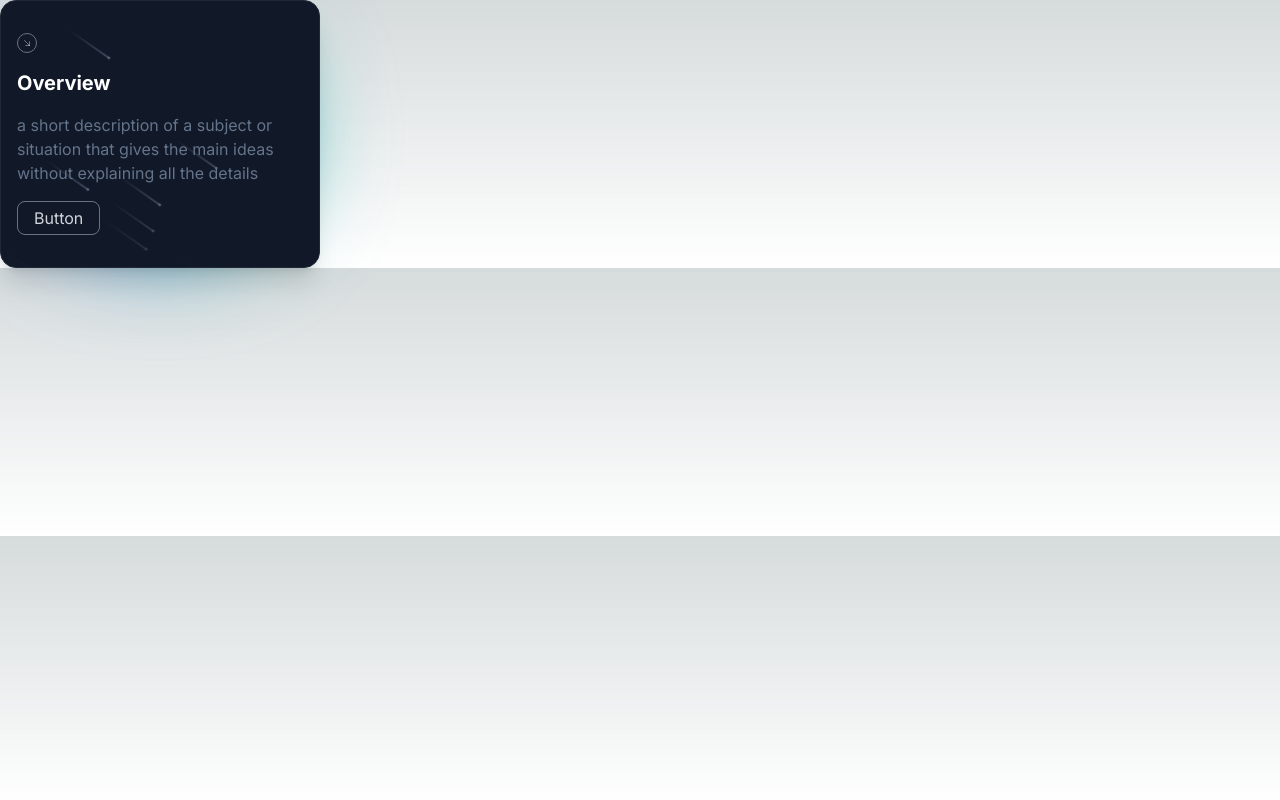
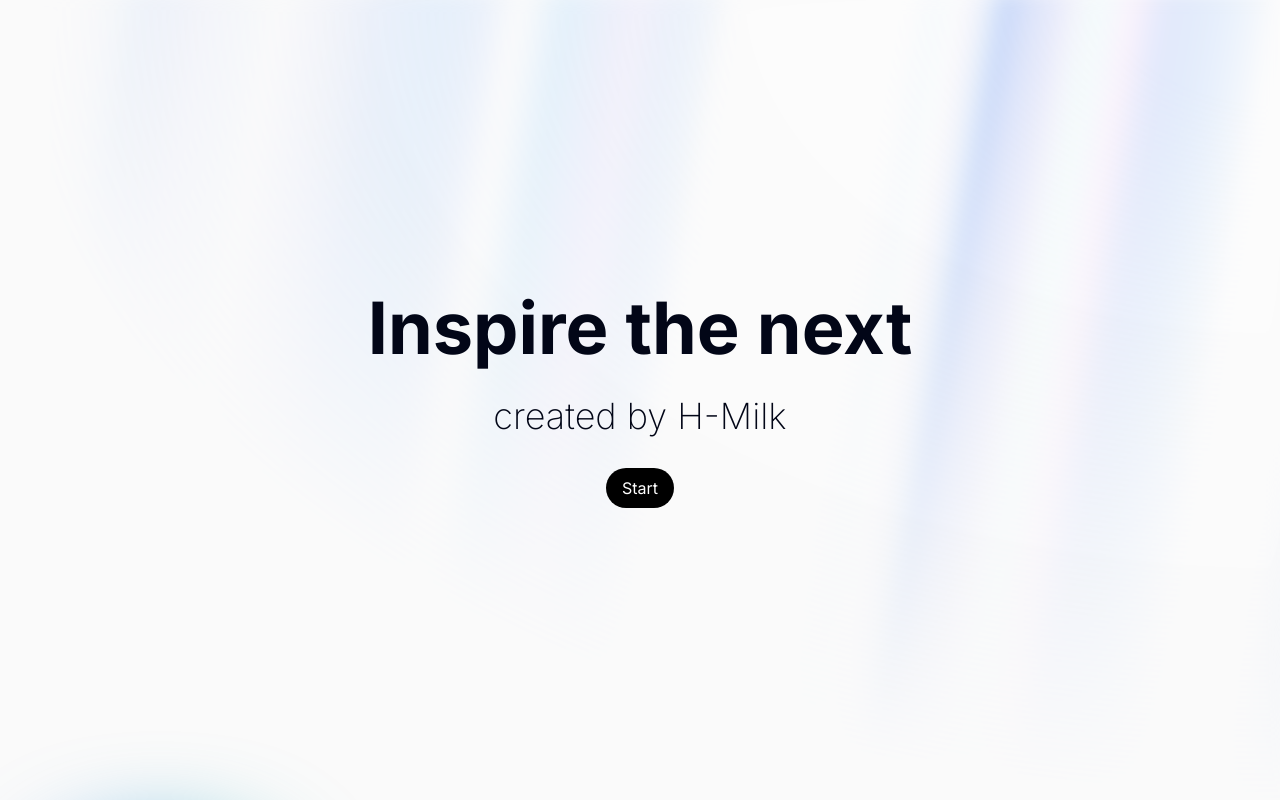
Before and after one commit to tasukuwato/AceternityUI-test, a Next.js app: page / in a window 1280 px wide. Shown: the top 800 px of the page. Built offline with nearby package versions, Linux system fonts and the light colour scheme.

Commit message:
add: aurora-bg.tsx

```diff
--- a/src/app/page.tsx
+++ b/src/app/page.tsx
@@ -1,10 +1,16 @@
 "use client";
 
 import React from "react";
-import { MeteorsDemo } from "../components/ui/meteor";
+import { MeteorsDemo } from "@/components/ui/meteor";
+import { AuroraBackgroundDemo } from "@/components/ui/aurora-bg";
 
 const Page = () => {
-  return <MeteorsDemo />;
+  return (
+  <>
+    <AuroraBackgroundDemo />;
+    <MeteorsDemo />;
+  </>
+  )
 };
 
 export default Page;
--- /dev/null
+++ b/src/components/ui/aurora-bg.tsx
@@ -0,0 +1,84 @@
+"use client";
+import { motion } from "framer-motion";
+import { cn } from "@/utils/cn";
+import React, { ReactNode } from "react";
+
+interface AuroraBackgroundProps extends React.HTMLProps<HTMLDivElement> {
+  children: ReactNode;
+  showRadialGradient?: boolean;
+}
+
+export const AuroraBackground = ({
+  className,
+  children,
+  showRadialGradient = true,
+  ...props
+}: AuroraBackgroundProps) => {
+  return (
+    <main>
+      <div
+        className={cn(
+          "relative flex flex-col  h-[100vh] items-center justify-center bg-zinc-50 dark:bg-zinc-900  text-slate-950 transition-bg",
+          className
+        )}
+        {...props}
+      >
+        <div className="absolute inset-0 overflow-hidden">
+          <div
+            //   I'm sorry but this is what peak developer performance looks like // trigger warning
+            className={cn(
+              `
+            [--white-gradient:repeating-linear-gradient(100deg,var(--white)_0%,var(--white)_7%,var(--transparent)_10%,var(--transparent)_12%,var(--white)_16%)]
+            [--dark-gradient:repeating-linear-gradient(100deg,var(--black)_0%,var(--black)_7%,var(--transparent)_10%,var(--transparent)_12%,var(--black)_16%)]
+            [--aurora:repeating-linear-gradient(100deg,var(--blue-500)_10%,var(--indigo-300)_15%,var(--blue-300)_20%,var(--violet-200)_25%,var(--blue-400)_30%)]
+            [background-image:var(--white-gradient),var(--aurora)]
+            dark:[background-image:var(--dark-gradient),var(--aurora)]
+            [background-size:300%,_200%]
+            [background-position:50%_50%,50%_50%]
+            filter blur-[10px] invert dark:invert-0
+            after:content-[""] after:absolute after:inset-0 after:[background-image:var(--white-gradient),var(--aurora)]
+            after:dark:[background-image:var(--dark-gradient),var(--aurora)]
+            after:[background-size:200%,_100%]
+            after:animate-aurora after:[background-attachment:fixed] after:mix-blend-difference
+            pointer-events-none
+            absolute -inset-[10px] opacity-50 will-change-transform`,
+
+              showRadialGradient &&
+                `[mask-image:radial-gradient(ellipse_at_100%_0%,black_10%,var(--transparent)_70%)]`
+            )}
+          ></div>
+        </div>
+        {children}
+      </div>
+    </main>
+  );
+};
+
+// Content that was originally in page.tsx
+
+export const AuroraBackgroundDemo = () => {
+  return (
+    <AuroraBackground>
+      <motion.div
+        initial={{ opacity: 0.0, y: 40 }}
+        whileInView={{ opacity: 1, y: 0 }}
+        transition={{
+          delay: 0.3,
+          duration: 0.8,
+          ease: "easeInOut",
+        }}
+        className="relative flex flex-col gap-4 items-center justify-center px-4"
+      >
+        <div className="text-3xl md:text-7xl font-bold dark:text-white text-center">
+        Inspire the next
+        </div>
+        <div className="font-extralight text-base md:text-4xl dark:text-neutral-200 py-4">
+          created by H-Milk
+        </div>
+        <button className="bg-black dark:bg-white rounded-full w-fit text-white dark:text-black px-4 py-2">
+          Start
+        </button>
+      </motion.div>
+    </AuroraBackground>
+  );
+};
--- a/tailwind.config.ts
+++ b/tailwind.config.ts
@@ -1,12 +1,18 @@
 import { transform } from "next/dist/build/swc";
 import type { Config } from "tailwindcss";
+
+const {
+  default: flattenColorPalette,
+} = require("tailwindcss/lib/util/flattenColorPalette");
 
 const config: Config = {
   content: [
     "./src/pages/**/*.{js,ts,jsx,tsx,mdx}",
     "./src/components/**/*.{js,ts,jsx,tsx,mdx}",
     "./src/app/**/*.{js,ts,jsx,tsx,mdx}",
+    "./src/**/*.{ts,tsx}", // ps
   ],
+  darkMode: "class", // ps
   theme: {
     extend: {
       backgroundImage: {
@@ -16,6 +22,7 @@
       },
       animation: {
         "meteor-effect": "meteor 5s linear infinite",
+        aurora: "aurora 60s linear infinite", // ps
       },
       keyframes: {
         meteor: {
@@ -26,10 +33,33 @@
             opacity: "0",
           },
         },
+        aurora: { //ps
+          from: {
+            backgroundPosition: "50% 50%, 350% 50%",
+          },
+          to: {
+            backgroundPosition: "350% 50%, 350% 50%",
+          },
+        },
       },
     },
   },
 
-  plugins: [],
+  plugins: [
+    addVariablesForColors, //ps
+  ],
 };
+
 export default config;
+
+// This plugin adds each Tailwind color as a global CSS variable, e.g. var(--gray-200).
+function addVariablesForColors({ addBase, theme }: any) {
+  let allColors = flattenColorPalette(theme("colors"));
+  let newVars = Object.fromEntries(
+    Object.entries(allColors).map(([key, val]) => [`--${key}`, val])
+  );
+
+  addBase({
+    ":root": newVars,
+  });
+}
```
